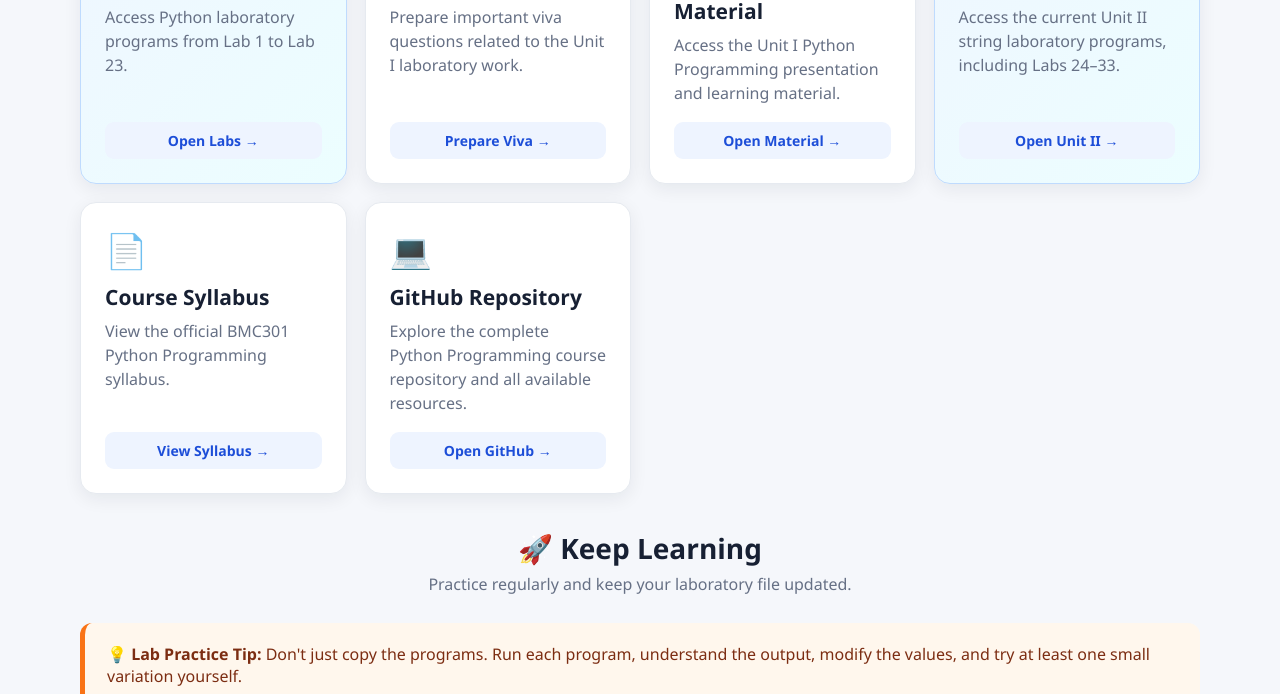
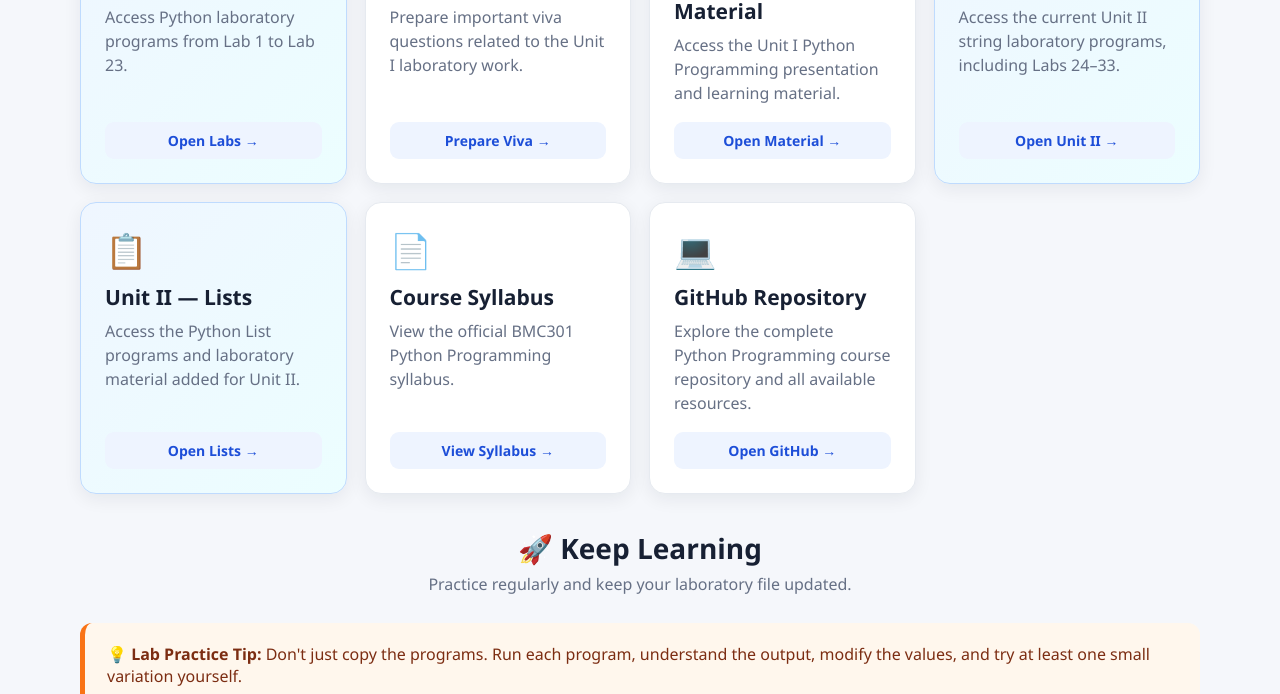
Before and after one commit to krishankansal/python-programming-course, a plain HTML site: page index.html in a window 1280 px wide. Shown: the part 675-1369 px from the top of the page. Drawn offline with Linux system fonts and the light colour scheme.

Commit message:
third commit on 18-08-2026

```diff
--- a/index.html
+++ b/index.html
@@ -258,6 +258,15 @@
             <span class="button">Open Unit II →</span>
         </a>
 
+        <a class="card highlight"
+           href="https://github.com/krishankansal/python-programming-course/tree/main/Unit-II/lab/lists"
+           target="_blank">
+            <div class="icon">📋</div>
+            <h3>Unit II — Lists</h3>
+            <p>Access the Python List programs and laboratory material added for Unit II.</p>
+            <span class="button">Open Lists →</span>
+        </a>
+
         <a class="card"
            href="https://github.com/krishankansal/python-programming-course/tree/main/syllabus"
            target="_blank">
```
